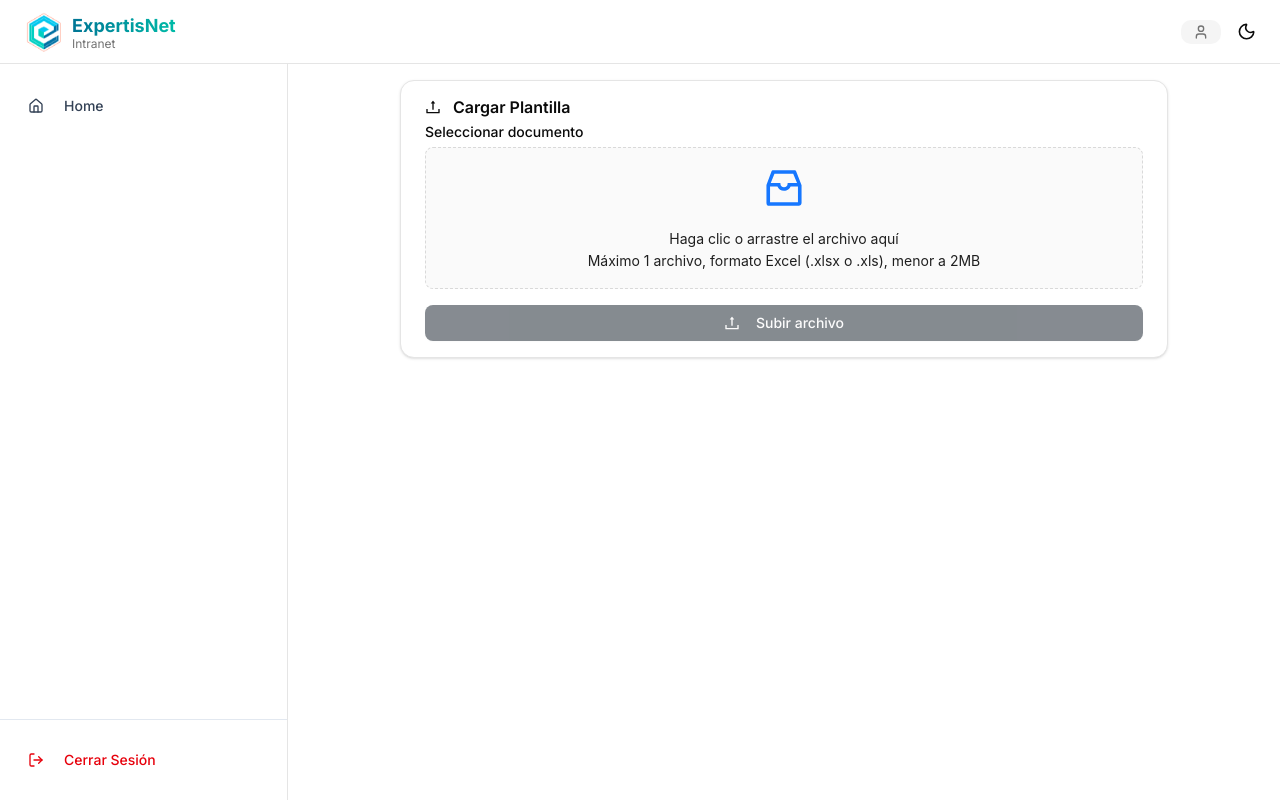
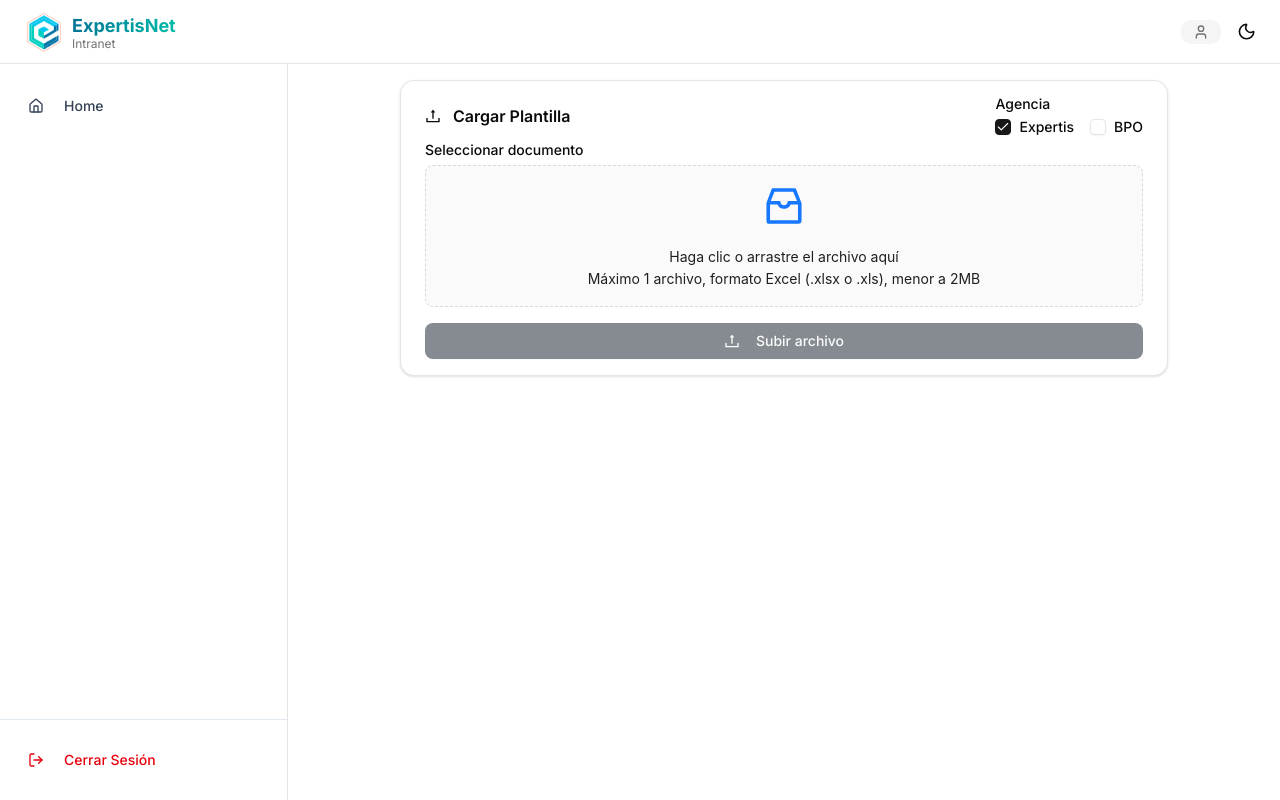
Before and after one commit to Expertis-dev/Expertis-Net, a Next.js app: page /dashboard/admin/carga-masiva in a window 1280 px wide. Built offline with nearby package versions, Linux system fonts and the light colour scheme.

Commit message:
feat: agregando una interfaz para la carga masiva

```diff
--- a/src/app/dashboard/admin/carga-masiva/page.tsx
+++ b/src/app/dashboard/admin/carga-masiva/page.tsx
@@ -1,11 +1,12 @@
 "use client"
 import { Button } from "@/components/ui/button"
 import { Card, CardContent, CardHeader, CardTitle } from "@/components/ui/card"
+import { Checkbox } from "@/components/ui/checkbox"
 import { Label } from "@/components/ui/label"
 import { useUser } from "@/Provider/UserProvider"
 import { CargarActividad } from "@/services/CargarActividad"
 import { InboxOutlined, UploadOutlined } from '@ant-design/icons'
-import { Upload, UploadFile, message } from "antd"
+import { Upload, UploadFile } from "antd"
 import type { UploadProps } from "antd"
 import { motion } from 'framer-motion'
 import { useState } from "react"
@@ -14,6 +15,7 @@ import { toast } from "sonner"
 export default function CargaMasiva() {
     const [fileList, setFileList] = useState<UploadFile[]>([])
     const [uploading, setUploading] = useState(false)
+    const [descuento, setDescuento] = useState<string | null>("Expertis")
     const { user } = useUser()
     // ✅ Maneja los cambios en el dragger
     const handleChange: UploadProps["onChange"] = (info) => {
@@ -30,26 +32,34 @@ export default function CargaMasiva() {
         )
         setFileList(files)
     }
-
+    const handleDescuentoChange = (value: "Expertis" | "BPO") => {
+        setDescuento(prev => (prev === value ? null : value))
+    }
     // ✅ Simula la subida al backend
     const handleUpload = async () => {
         if (fileList.length === 0) {
-            message.warning("Selecciona un archivo antes de subirlo")
+            toast.error("Selecciona un archivo antes de subirlo")
             return
         }
-
+        if (descuento === null) {
+            toast.error("Selecciona la agencia")
+            return
+        }
         setUploading(true)
         const formData = new FormData()
         formData.append("file", fileList[0].originFileObj as Blob)
+        const url = descuento === "Expertis"
+            ? `${process.env.NEXT_PUBLIC_API_URL}/api/justificaciones/actualizarDatos`
+            : `${process.env.NEXT_PUBLIC_API_URL}/api/cargarPlantillaBPO`
         try {
-            const response = await fetch(`${process.env.NEXT_PUBLIC_API_URL}/api/justificaciones/actualizarDatos`, {
+            const response = await fetch(url, {
                 method: "POST",
                 body: formData,
             })
             if (!response.ok) throw new Error("Error al subir archivo")
             CargarActividad({
                 usuario: user?.usuario || "Desconocido",
-                titulo: "Actualizo en carga masiva",
+                titulo: `Actualizo en carga masiva - ${descuento}`,
                 descripcion: `Se actualizo la carga de los asesores y supervisores con la nueva plantilla`,
                 estado: "completed",
             })
@@ -63,7 +73,7 @@ export default function CargaMasiva() {
                 estado: "error",
             })
             console.error(error)
-            message.error("Ocurrió un error al subir el archivo")
+            toast.error("Ocurrió un error al subir el archivo")
         } finally {
             setUploading(false)
         }
@@ -77,19 +87,36 @@ export default function CargaMasiva() {
                         <UploadOutlined className="h-5 w-5" />
                         Cargar Plantilla
                     </CardTitle>
+                    <div className="space-y-2">
+                        <Label>Agencia</Label>
+                        <div className="flex gap-4 w-full justify-evenly">
+                            <div className="flex items-center gap-2">
+                                <Checkbox
+                                    checked={descuento === "Expertis"}
+                                    onCheckedChange={() => handleDescuentoChange("Expertis")}
+                                />
+                                <Label>Expertis</Label>
+                            </div>
+                            <div className="flex items-center gap-2">
+                                <Checkbox
+                                    checked={descuento === "BPO"}
+                                    onCheckedChange={() => handleDescuentoChange("BPO")}
+                                />
+                                <Label>BPO</Label>
+                            </div>
+                        </div>
+                    </div>
                 </CardHeader>
-
                 <CardContent className="space-y-2">
                     <div className="space-y-2">
                         <Label>Seleccionar documento</Label>
-
                         <Upload.Dragger
                             accept=".xlsx,.xls"
                             listType="text"
                             fileList={fileList}
                             multiple={false}
                             maxCount={1}
-                            beforeUpload={() => false} // evita que suba automáticamente
+                            beforeUpload={() => false}
                             onChange={handleChange}
                         >
                             <p className="ant-upload-drag-icon">
--- a/src/components/ui/checkbox.tsx
+++ b/src/components/ui/checkbox.tsx
@@ -14,7 +14,7 @@ function Checkbox({
     <CheckboxPrimitive.Root
       data-slot="checkbox"
       className={cn(
-        "peer border-input dark:bg-input/30 data-[state=checked]:bg-primary data-[state=checked]:text-primary-foreground dark:data-[state=checked]:bg-primary data-[state=checked]:border-primary focus-visible:border-ring focus-visible:ring-ring/50 aria-invalid:ring-destructive/20 dark:aria-invalid:ring-destructive/40 aria-invalid:border-destructive size-4 shrink-0 rounded-[4px] border shadow-xs transition-shadow outline-none focus-visible:ring-[3px] disabled:cursor-not-allowed disabled:opacity-50",
+        "cursor-pointer peer border-input dark:bg-input/30 data-[state=checked]:bg-primary data-[state=checked]:text-primary-foreground dark:data-[state=checked]:bg-primary data-[state=checked]:border-primary focus-visible:border-ring focus-visible:ring-ring/50 aria-invalid:ring-destructive/20 dark:aria-invalid:ring-destructive/40 aria-invalid:border-destructive size-4 shrink-0 rounded-[4px] border shadow-xs transition-shadow outline-none focus-visible:ring-[3px] disabled:cursor-not-allowed disabled:opacity-50",
         className
       )}
       {...props}
```
